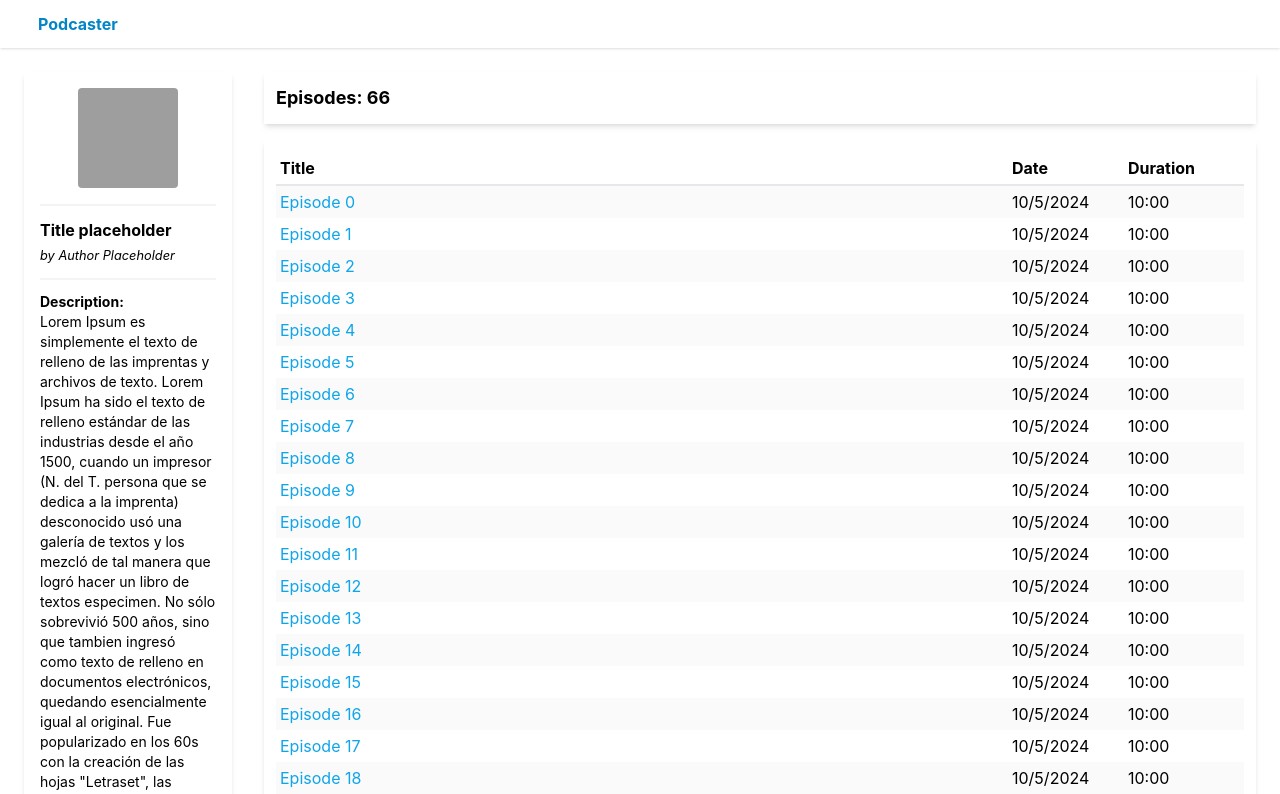
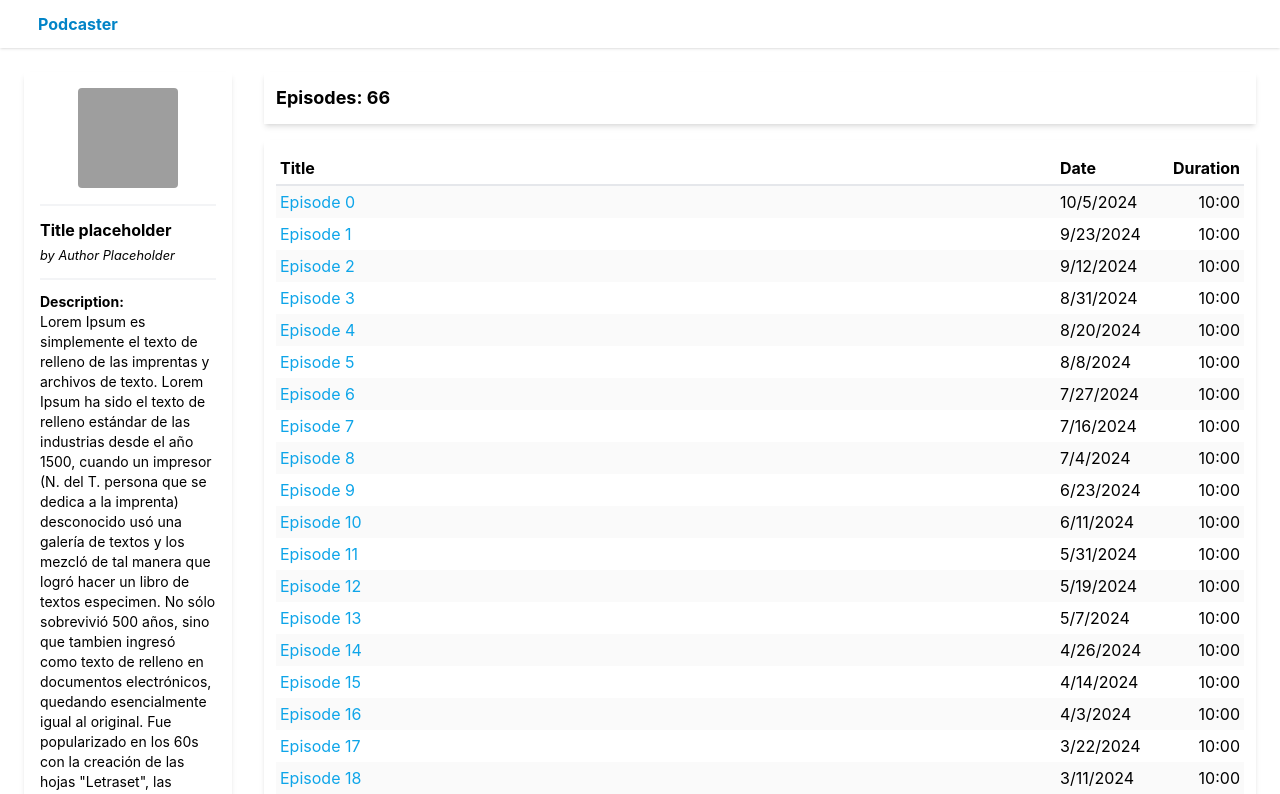
Before and after one commit to dor-dev/frontend-prueba-oct-2024, a JavaScript app: page /podcast/10 in a window 1280 px wide. Shown: the top 794 px of the page. Built offline with nearby package versions, Linux system fonts and the light colour scheme; grey boxes are pictures that could not be loaded; the HTML template or start-up script is replaced by a standard one.

Commit message:
Fixed routing on detail

```diff
--- a/src/App.js
+++ b/src/App.js
@@ -4,6 +4,7 @@ import LandingPage from './routes/LandingPage';
 import PodcastDetail from './routes/PodcastDetail';
 import EpisodeDetail from './routes/EpisodeDetail';
 import Header from './components/Header';
+import DetailLayout from './routes/DetailLayout';
 
 function App() {
   return (
@@ -13,8 +14,10 @@ function App() {
         <div className='p-6'>
         <Routes>
           <Route exact path="/" element={<LandingPage />} />
-          <Route path="/podcast/:podcastId" element={<PodcastDetail />}/>
-          <Route path="/podcast/:podcastId/episode/:episodeId" element={<EpisodeDetail />} />
+          <Route path="podcast/:podcastId" element={<DetailLayout />}>
+            <Route index element={<PodcastDetail />} />
+            <Route path="episode/:episodeId" element={<EpisodeDetail />} />
+          </Route>
         </Routes>
         </div>
       </BrowserRouter>
--- /dev/null
+++ b/src/routes/DetailLayout.js
@@ -0,0 +1,13 @@
+import { Outlet } from "react-router-dom";
+import PodcastCard from "../components/PodcastCard";
+
+function DetailLayout() {
+  return (
+    <div className="flex gap-8 items-start relative">
+      <PodcastCard />
+      <Outlet />
+    </div>
+  );
+}
+
+export default DetailLayout;
--- a/src/routes/PodcastDetail.js
+++ b/src/routes/PodcastDetail.js
@@ -1,39 +1,73 @@
 import { Link } from "react-router-dom";
-import PodcastCard from "../components/PodcastCard";
 
 function PodcastDetail({params}) {
+  const podcastPathId = "1";
+
+  let updateData = true;
+
+  let podcastEpisodes = null;
+
+  const storedEpisodes = localStorage.getItem("episodes");
+  const lastUpdateDate = localStorage.getItem("episodes-last-updated");
+  if (storedEpisodes) {
+    const currentPodcastEpisodes = JSON.parse(storedEpisodes)[podcastPathId];
+    if (currentPodcastEpisodes) {
+      podcastEpisodes = currentPodcastEpisodes;
+      updateData = false;
+    }
+  }
+
+  // TODO : Refactor.
+
+  const lastDay = new Date() - (1000 * 60 * 60 * 24);
+
+  const updateIsExpired = !lastUpdateDate
+    || (new Date(JSON.parse(lastUpdateDate))) < lastDay;
+
+  if (updateData === true || updateIsExpired) {
+    console.warn("MAKING A REQUEST");
+    podcastEpisodes = Array.from({length: 66}, (_, i) => {
+      return {
+        title: "Episode " + i,
+        date: new Date() - (i * 1000000000),
+        duration: "10:00",
+      };
+    });
+    // TODO: Make request
+    const storageEpisodes = localStorage.getItem("episodes");
+    if (storageEpisodes) {
+      const updatedEpisodes = JSON.parse(storageEpisodes);
+      updatedEpisodes[podcastPathId] = podcastEpisodes;
+      localStorage.setItem("episodes", JSON.stringify(updatedEpisodes));
+      localStorage.setItem("episodes-last-updated", new Date().getTime());
+    } else {
+      const newStorageEpisode = {[podcastPathId]: podcastEpisodes};
+      localStorage.setItem("episodes", JSON.stringify([newStorageEpisode]));
+      localStorage.setItem("episodes-last-updated", new Date().getTime());
+    }
+  }
+
   return (
-    <div className="flex gap-8 items-start relative">
-      <PodcastCard />
-      <div className="flex-auto">
-        <div className="p-3 shadow-md mb-4">
-          <p className="text-lg"><b>Episodes: 66</b></p>
-        </div>
-        <EpisodeList />
+    <div className="flex-auto">
+      <div className="p-3 shadow-md mb-4">
+        <p className="text-lg"><b>Episodes: 66</b></p>
       </div>
+      <EpisodeList episodes={podcastEpisodes}/>
     </div>
   );
 }
 
 export default PodcastDetail;
 
-function EpisodeList() {
-  const podcastEpisodes = Array.from({length: 66}, (_, i) => {
-    return {
-      title: "Episode " + i,
-      date: new Date() - (i + 10000000),
-      duration: "10:00",
-    };
-  });
-
+function EpisodeList({episodes}) {
   return (
     <div className="p-3 shadow-md">
       <div className="flex font-bold border-b-2 p-1 gap-1">
         <p className="flex-auto">Title</p>
-        <p className="basis-28">Date</p>
-        <p className="basis-28">Duration</p>
+        <p className="basis-20">Date</p>
+        <p className="basis-24 text-right">Duration</p>
       </div>
-      {podcastEpisodes.map((episode, i) => {
+      {episodes.map((episode, i) => {
         return (
           <div
             className={`flex p-1 gap-1 ${i % 2 === 0 ? "bg-zinc-50" : ""}`}
@@ -41,8 +75,8 @@ function EpisodeList() {
             <Link to="episode/10" className="flex-auto text-sky-500">
               <p>{episode.title}</p>
             </Link>
-            <p className="basis-28">{new Date(episode.date).toLocaleDateString()}</p>
-            <p className="basis-28">{episode.duration}</p>
+            <p className="basis-24">{new Date(episode.date).toLocaleDateString()}</p>
+            <p className="basis-20 text-right">{episode.duration}</p>
           </div>
         )
       })}
```
